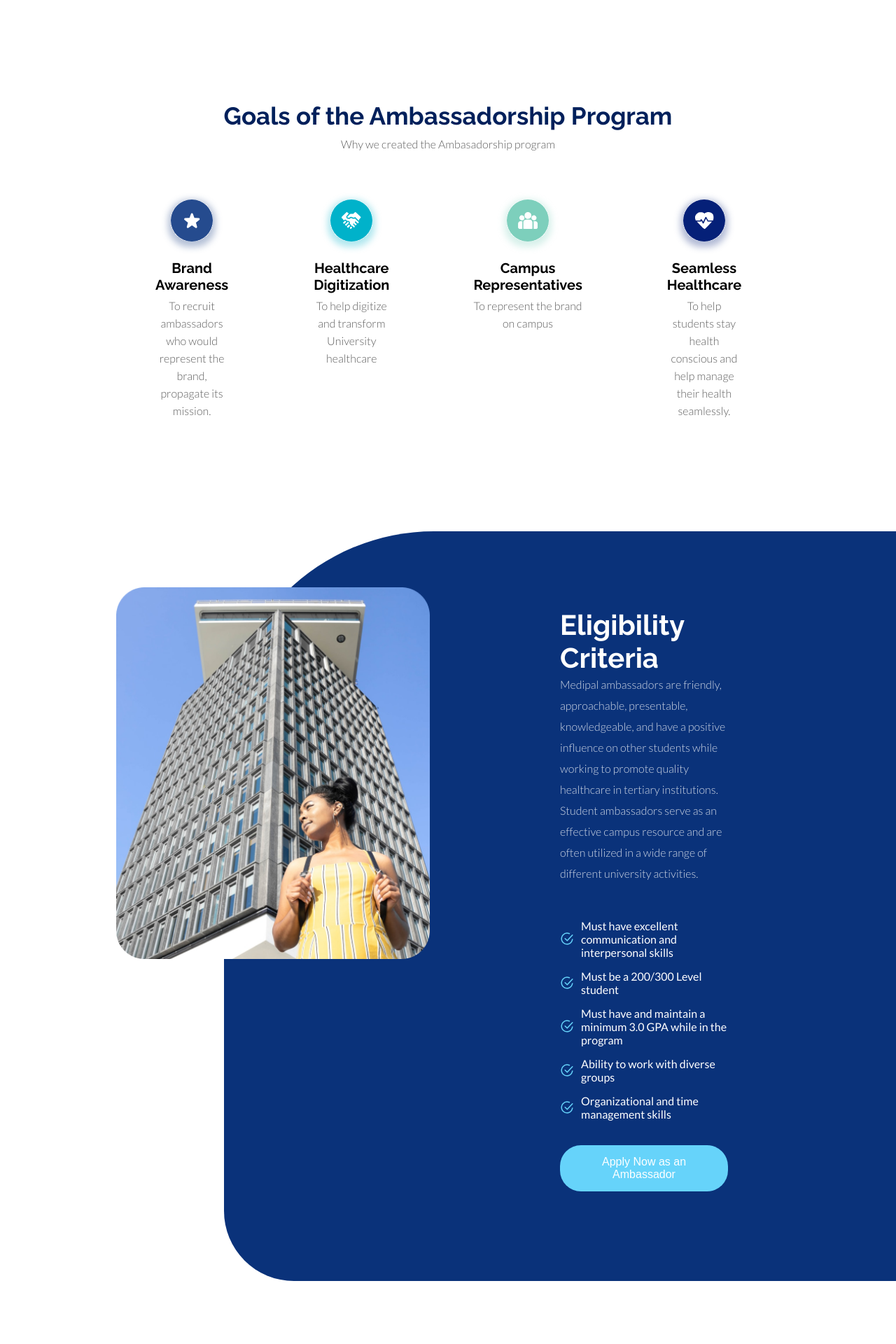
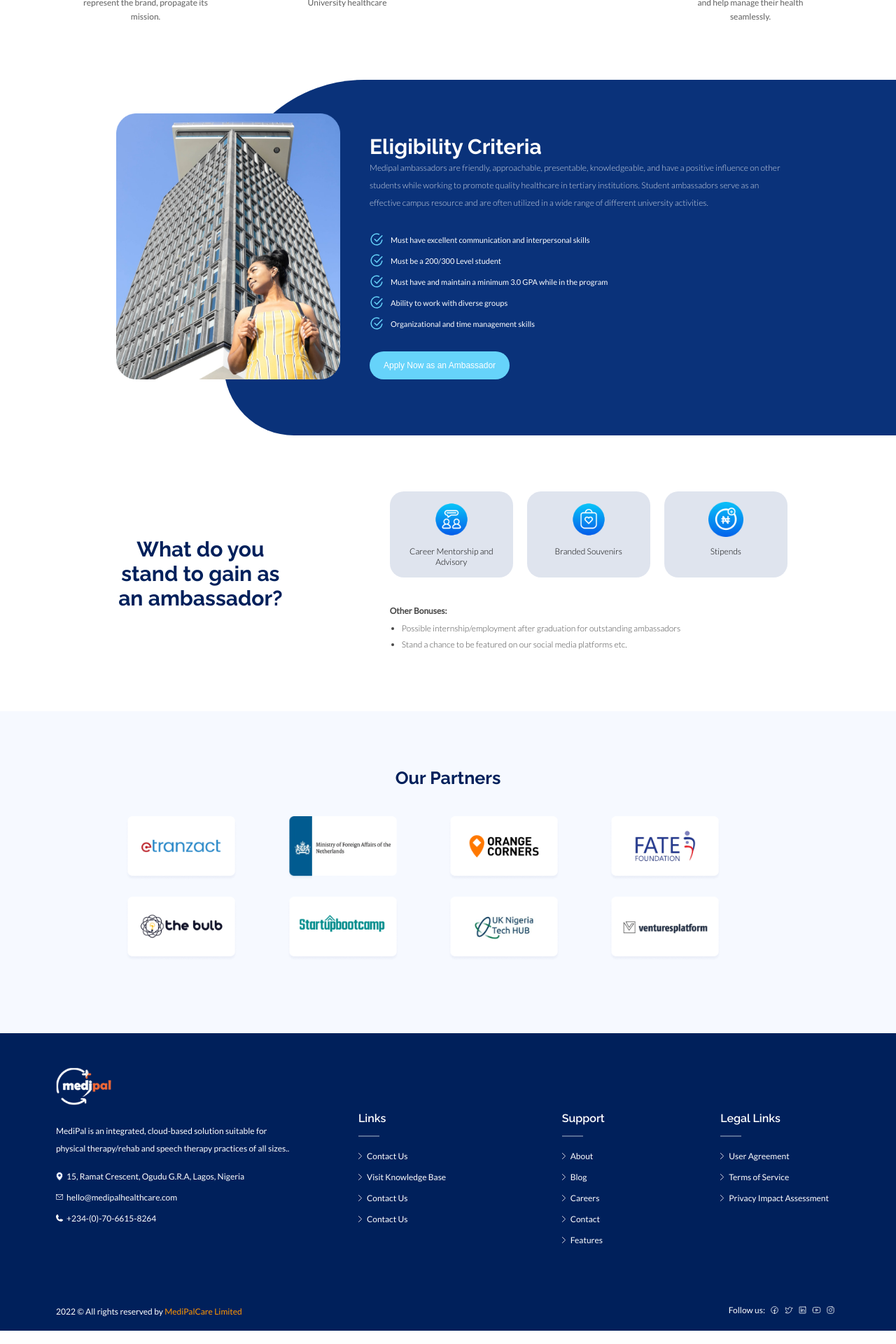
Before and after one commit to Emodot/medipal-ambassador, a PHP site: page / in a window 1280 px wide. Shown: the part 1400-3320 px from the top of the page at 70% size. Run offline with PHP 8.4, Linux system fonts and the light colour scheme.

Commit message:
responsiveness for other screen sizes

```diff
--- a/assets/css/main.css
+++ b/assets/css/main.css
@@ -24,3 +24,9 @@
 h1, h2, h3, h4, h5, h6 {
   font-family: 'Raleway', sans-serif;
 }
+
+@media only screen and (max-width: 1600px) {
+  p {
+    font-size: 12px;
+  }
+}
--- a/index.html
+++ b/index.html
@@ -266,11 +266,13 @@
 </body>
 
 <style scoped>
+
 header {
+  /* width: 100%; */
   height: fit-content;
   background-color: #00205B;
   padding: 0 8rem;
-  border-radius: 0 0 600px 0;
+  border-radius: 0 0 500px 0;
   overflow: hidden;
 }
 
@@ -356,7 +358,6 @@
 .section-1 {
   padding: 10rem;
   background-image: linear-gradient(to top right, #c0d6fe5e, #fff);
-  /* background-color: #c0d6fe3f; */
 }
 
 .inner {
@@ -415,7 +416,7 @@
 
 .text-2 {
   color: rgba(0, 0, 0, 0.63);
-  font-size: 400;
+  font-weight: 400;
   text-align: center;
   margin-top: 10px;
 }
@@ -443,7 +444,7 @@
 
 .card-text {
   color: rgba(0, 0, 0, 0.63);
-  font-size: 400;
+  font-weight: 400;
   text-align: center;
   line-height: 25px;
 }
@@ -576,7 +577,7 @@
 
 .section-5 {
   background-color: #F6F9FF;
-  padding: 7rem;
+  padding: 7rem 20rem;
 }
 
 .head-5 {
@@ -588,7 +589,7 @@
 }
 
 .brands {
-  width: 65%;
+  width: 100%;
   margin: auto;
   display: flex;
   justify-content: center;
@@ -657,7 +658,8 @@
 hr {
   width: 30px;
   margin: 20px 0 30px;
-  border: 1px solid rgba(255, 255, 255, 0.342);
+  border: none;
+  border-top: 1px solid rgba(255, 255, 255, 0.342);
 }
 
 .link-div {
@@ -714,4 +716,313 @@
   width: 20px;
   margin-right: 7px;
 }
+
+
+@media only screen and (max-width: 1600px) {
+  header {
+    padding: 0 4rem;
+  border-radius: 0 0 300px 0;
+  }
+
+  .nav {
+    height: 6rem;
+  }
+
+  .logo img{
+    width: 5rem;
+  }
+
+  .menu-list {
+    margin-right: 30px;
+    font-size: 12px;
+  }
+
+  .nav-btn button {
+    font-size: 12px;
+    padding: 13px 20px;
+    border-radius: 30px;
+  }
+
+  .hero-section {
+    padding-top: 30px;
+  }
+
+  .hero-text {
+    flex-basis: 65%;
+    padding-top: 5rem;
+  }
+
+  .head {
+    font-size: 35px;
+  }
+
+  .sub-head {
+    font-size: 14px;
+    line-height: 30px;
+  }
+
+  .hero-image {
+    flex-basis: 35%;
+    margin-right: 50px;
+  }
+
+  .hero-image img {
+    width: 100%;
+    /* object-fit: cover; */
+  }
+
+  .apply {
+    padding: 13px 20px;
+    font-size: 12px;
+  }
+
+  /* SECTION 1  */
+
+  .section-1 {
+    padding: 5rem 4rem;
+  }
+
+  .inner {
+    display: flex;
+    align-items: center;
+  }
+
+  .lhs img {
+    width: 25rem;
+  }
+
+  .bold-text {
+    font-size: 30px;
+  }
+
+  .bold-sub-text {
+    font-size: 18px;
+    width: 80%;
+    line-height: 25px;
+    margin-top: 10px;
+  }
+
+  .text {
+    color: rgba(0, 0, 0, 0.404);
+    font-size: 400;
+    line-height: 25px;
+  }
+
+  /* SECTION 2  */
+
+  .section-2 {
+    padding: 5rem 4rem;
+  }
+
+  .head-text {
+    font-size: 30px;
+  }
+
+  .cards {
+    margin-top: 50px;
+  }
+
+  .card {
+    padding: 0 40px;
+  }
+
+  .card-head {
+    font-weight: 600;
+    font-size: 16px;
+    margin: 4px 0;
+  }
+
+  .card-text {
+    line-height: 20px;
+  }
+
+  /* SECTION 3 */
+
+  .inner-3 {
+    padding: 3rem 10rem 5rem 0;
+    margin-left: 20rem;
+    border-radius: 200px 0px 0px 100px;
+  }
+
+  .image-3 {
+    margin-right: 13rem;
+    /* position: relative; */
+  }
+
+  .image-3 img{
+    position: absolute;
+    left: 13%;
+    width: 20rem;
+  }
+
+  .rhs {
+    width: 50%;
+    /* , */
+  }
+
+  .head-3 {
+    font-size: 30px;
+  }
+
+  .text-3 {
+    line-height: 25px;
+    margin-bottom: 30px;
+  }
+
+  .list-div {
+    margin-bottom: 10px;
+  }
+
+  .list-text {
+    font-size: 11px;
+  }
+
+  .apply-ambassador {
+    padding: 13px 20px;
+    font-size: 12px;
+    margin-top: 20px;
+  }
+
+
+  /* SECTION 4  */
+
+  .section-4 {
+    padding: 5rem 6rem;
+  }
+
+  .head-4 {
+    font-size: 30px;
+  }
+
+  .rhs-4 {
+    flex-basis: 50%;
+    margin-left: 5rem;
+  }
+
+  .small-card {
+    border-radius: 20px;
+    padding: 15px 20px;
+    width: 11rem;
+    margin-right: 20px;
+  }
+
+  .small-card-image img {
+    width: 50px;
+  }
+
+  .small-card-text {
+    margin-top: 10px;
+  }
+
+  ul {
+    margin-left: 17px;
+  }
+
+  li {
+    color: rgba(0, 0, 0, 0.719);
+    font-weight: 300;
+    font-size: 12px;
+    margin-bottom: 8px;
+  }
+
+  /* SECTION 5 */
+
+  .section-5 {
+    padding: 5rem 10rem;
+  }
+
+  .head-5 {
+    font-size: 25px;
+    margin-bottom: 40px;
+  }
+
+
+  .brand-image {
+    flex-basis: 24%;
+    margin-bottom: 20px;
+  }
+
+  .brand-image img {
+    width: 10rem;
+  }
+
+  /* FOOTER  */
+
+  .footer {
+    padding: 3rem 5rem;
+  }
+
+  .lhs-footer {
+    margin-right: 6rem;
+  }
+
+  .footer-logo img {
+    width: 5rem;
+  }
+
+  .footer-subtext {
+    margin: 20px 0;
+    line-height: 25px;
+    font-size: 12px;
+  }
+
+  .footer-icon {
+    width: 10px;
+  }
+
+  .footer-location-text {
+    font-size: 12px;
+  }
+
+  .rhs-footer {
+    flex-basis: 60%;
+    margin-top: 4rem;
+  }
+
+  .link-head {
+    font-size: 16px;
+  }
+
+  hr {
+    margin: 15px 0 20px;
+    border-top: 2px solid rgba(255, 255, 255, 0.342);
+  }
+
+  .link-div {
+    margin-bottom: 15px;
+  }
+
+  .link-icon {
+    width: 5px;
+    margin-right: 7px;
+  }
+
+  .link {
+    font-size: 12px;
+  }
+
+  /* LAST SECTION  */
+
+  .last-section {
+    padding: 20px 5rem;
+  }
+
+  .copyright {
+    font-size: 12px;
+  }
+
+  .medipal a {
+    font-size: 12px;
+  }
+
+  .social-container p {
+    margin-right: 7px;
+    font-size: 12px;
+  }
+
+  .social-icon {
+    width: 13px;
+    margin-right: 7px;
+  }
+}
 </style>
```
